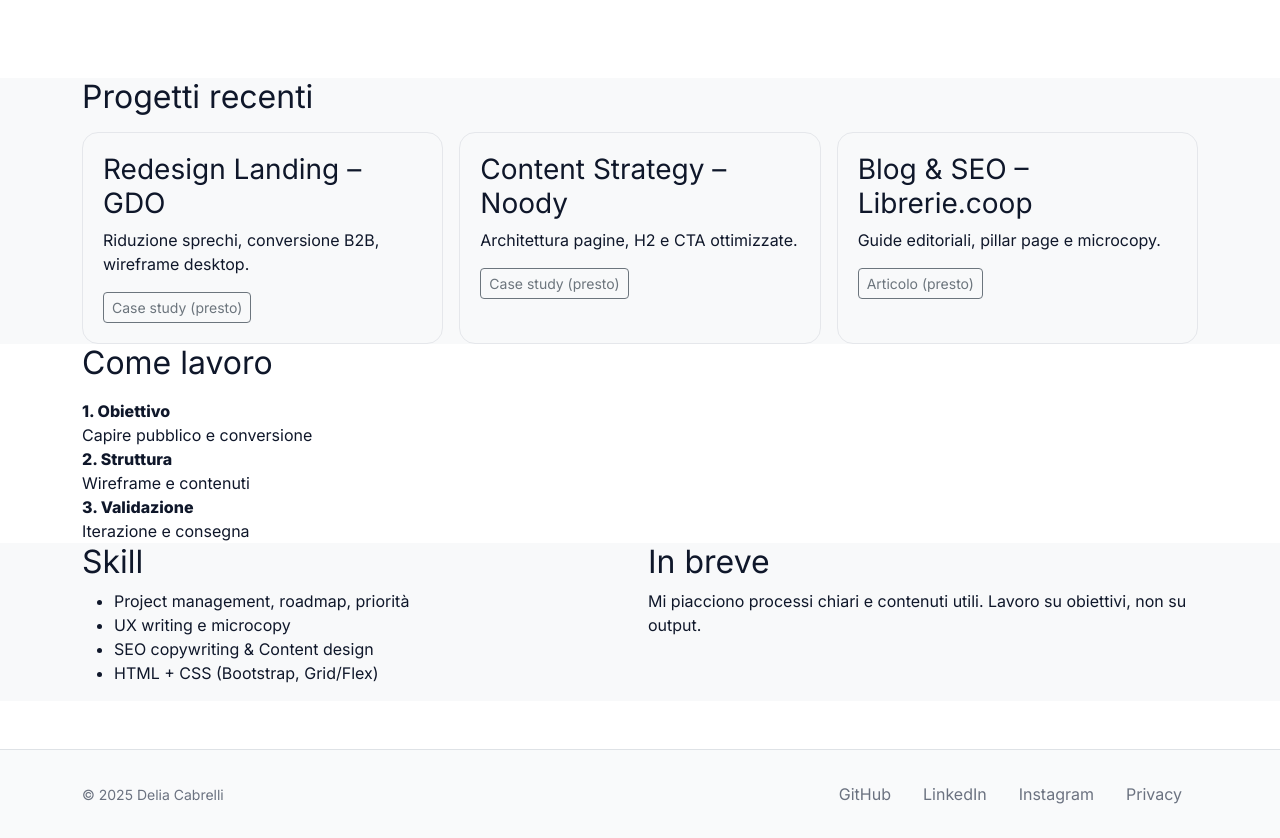
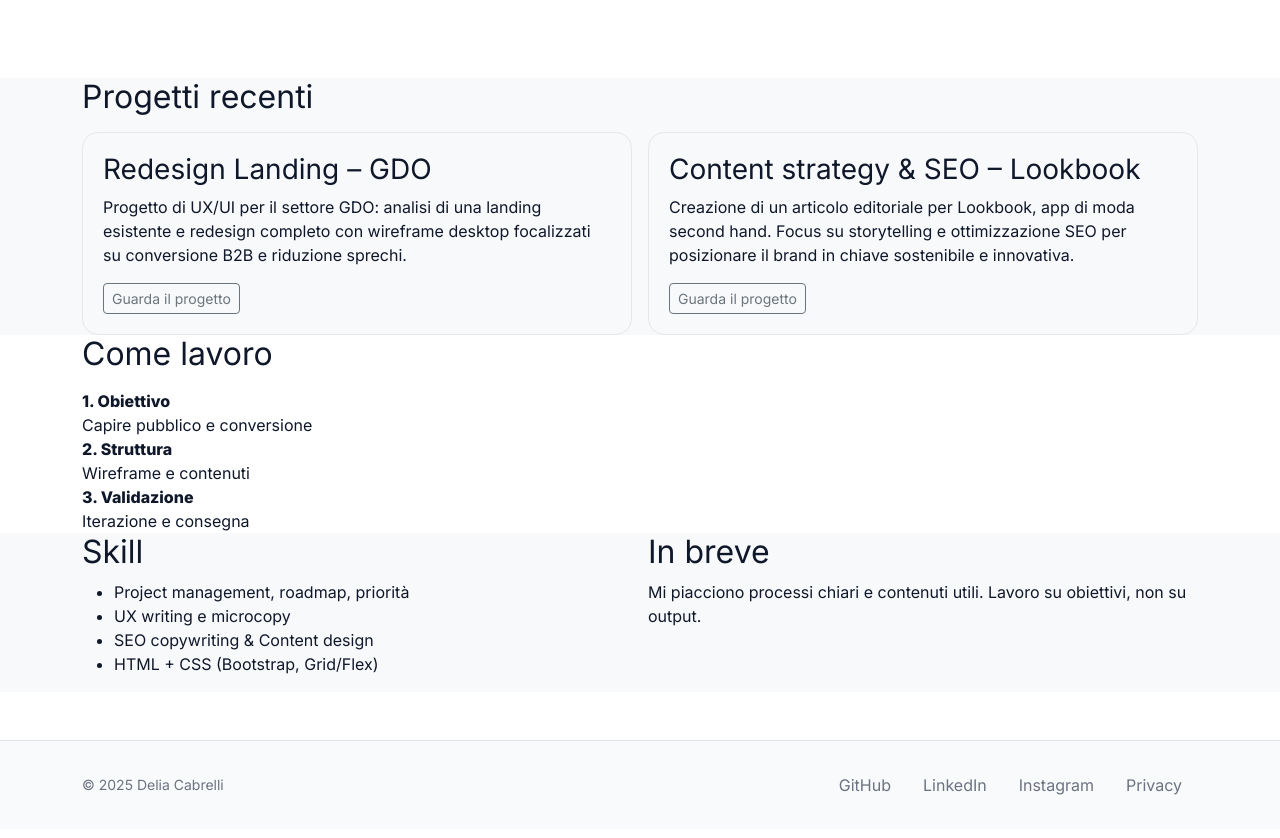
Before and after one commit to deliacabrelli-beep/deliacabrelli-beep.github.io, a plain HTML site: page index.html in a window 1280 px wide. Shown: the part 904-1742 px from the top of the page. Drawn offline with nearby package versions, Linux system fonts and the light colour scheme.

Commit message:
Update index.html

```diff
--- a/index.html
+++ b/index.html
@@ -47,25 +47,33 @@
       <img src="img/hero.jpg" alt="Delia Cabrelli">
     </div>
   </section>
-
 <section class="section bg-light" id="progetti">
   <div class="container">
     <h2 class="mb-3">Progetti recenti</h2>
-      <div class="grid-3">
+    <div class="grid-2">
+
+      <!-- Progetto 1: UX/UI GDO -->
       <article class="card-clean">
         <h3>Redesign Landing – GDO</h3>
-          <p class="small-muted">Riduzione sprechi, conversione B2B, wireframe desktop.</p>
-          <a class="btn btn-sm btn-outline-secondary" href="#" aria-disabled="true">Case study (presto)</a>
+        <p class="small-muted">
+          Progetto di UX/UI per il settore GDO: analisi di una landing esistente e redesign completo
+          con wireframe desktop focalizzati su conversione B2B e riduzione sprechi.
+        </p>
+        <a class="btn btn-sm btn-outline-secondary"
+           href="https://www.canva.com/design/DAGxo3cQ9WE/L3as1hWHfIvuTeKcAAHPTQ/view?utm_content=DAGxo3cQ9WE&utm_campaign=designshare&utm_medium=link2&utm_source=uniquelinks&utlId=h526cc80037"
+           target="_blank" rel="noopener">Guarda il progetto</a>
       </article>
+
+      <!-- Progetto 2: Lookbook -->
       <article class="card-clean">
-          <h3>Content Strategy – Noody</h3>
-          <p class="small-muted">Architettura pagine, H2 e CTA ottimizzate.</p>
-          <a class="btn btn-sm btn-outline-secondary" href="#" aria-disabled="true">Case study (presto)</a>
-        </article>
-        <article class="card-clean">
-          <h3>Blog & SEO – Librerie.coop</h3>
-          <p class="small-muted">Guide editoriali, pillar page e microcopy.</p>
-          <a class="btn btn-sm btn-outline-secondary" href="#" aria-disabled="true">Articolo (presto)</a>
+        <h3>Content strategy & SEO – Lookbook</h3>
+        <p class="small-muted">
+          Creazione di un articolo editoriale per Lookbook, app di moda second hand.
+          Focus su storytelling e ottimizzazione SEO per posizionare il brand in chiave sostenibile e innovativa.
+        </p>
+        <a class="btn btn-sm btn-outline-secondary"
+           href="https://www.canva.com/design/DAGUyaEeGHE/hJL5FIGt3K78cx3Hn9qCgA/view?utm_content=DAGUyaEeGHE&utm_campaign=designshare&utm_medium=link2&utm_source=uniquelinks&utlId=h81288c1d9f"
+           target="_blank" rel="noopener">Guarda il progetto</a>
       </article>
       </div>
     </div>
```
Lines whose indentation alone changed are shown as unchanged.
